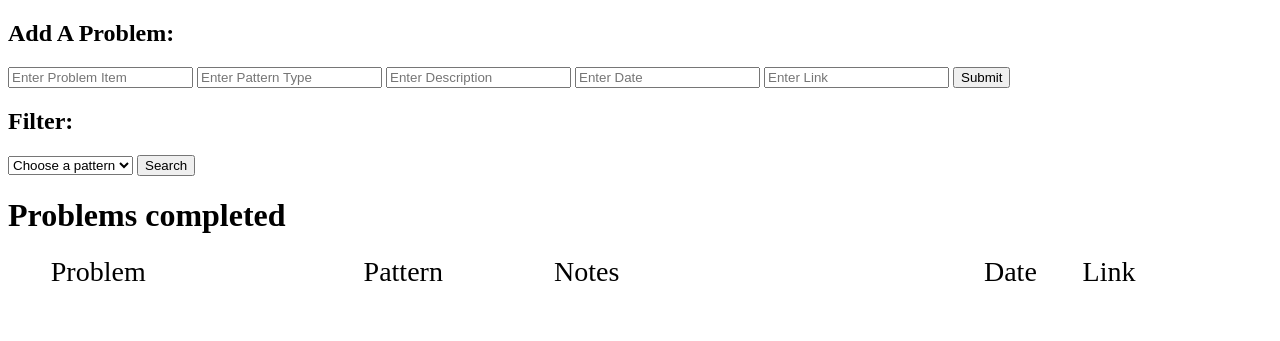
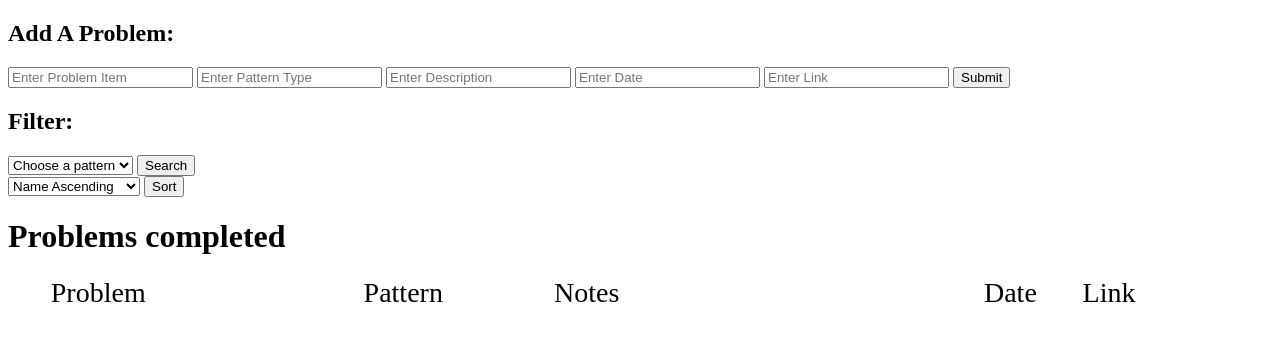
Before and after one commit to irashoemo1/leetcode-tracker, a Node server app: page /problems in a window 1280 px wide. Shown: the top 341 px of the page. Run offline with Node 20, Linux system fonts and the light colour scheme; data that the repository does not hold is empty; some libraries are stand-ins or nearby versions.

Commit message:
got the sort function down

```diff
--- a/controllers/problems.js
+++ b/controllers/problems.js
@@ -4,12 +4,39 @@ module.exports = {
     getProblems: async (request, response) => {
         try{
             let problemItems = await Problems.find();
-            // console.log(request.query.patternType)
+            // let problemItems = await Problems.find().sort({problem: 1});
+            // console.log(request)
             if(request.query.patternType != undefined){
                 problemItems = await Problems.find({pattern: request.query.patternType});
                 // console.log(request)
             }
-
+            response.render('problems.ejs', {problems: problemItems})
+        }catch(error){
+            console.log(error)
+        }
+    },
+    getSortedProblems: async (request, response) => {
+        try{
+            let problemItems;
+            if(request.query.sortType == 'nameAsc' || request.query.sortType == 'nameDesc'){
+                Problems.createIndexes({problem: 1})
+                if(request.query.sortType == 'nameAsc'){
+                    problemItems = await Problems.find().sort({problem: 1});
+                }
+                else{
+                    problemItems = await Problems.find().sort({problem: -1});
+                }
+            }
+            else if(request.query.sortType == 'dateAsc' || request.query.sortType == 'dateDesc'){
+                Problems.createIndexes({date: 1})
+                if(request.query.sortType == 'dateAsc'){
+                    problemItems = await Problems.find().sort({date: 1});
+                }
+                else{
+                    problemItems = await Problems.find().sort({date: -1});
+                }
+            }
+            // console.log(request)
             response.render('problems.ejs', {problems: problemItems})
         }catch(error){
             console.log(error)
--- a/routes/problems.js
+++ b/routes/problems.js
@@ -6,6 +6,8 @@ router.get('/', problemsController.getProblems)
 
 router.post('/createProblems', problemsController.createProblems)
 
+router.get('/sorted', problemsController.getSortedProblems)
+
 // router.put('/editProblem', problemsController.editProblem)
 
 // router.put('/markIncomplete', todosController.markIncomplete)
--- a/views/problems.ejs
+++ b/views/problems.ejs
@@ -30,6 +30,7 @@
         <button type="submit">Search</button>
     </form> -->
 
+    <!-- Need to make the search bar only the max one -->
     <form action="/problems/" method="GET">
         <select name="patternType" class="patternSelect">
             <option value="patterns" selected>Choose a pattern</option>
@@ -42,6 +43,16 @@
             <% }) %>
         </select>
         <button type="submit">Search</button>
+    </form>
+
+    <form action="/problems/sorted" method="GET">
+        <select name="sortType" class="sortSelect">
+            <option value="nameAsc">Name Ascending</option>
+            <option value="nameDesc">Name Descending</option>
+            <option value="dateAsc">Date Ascending</option>
+            <option value="dateDesc">Date Descending</option>
+        </select>
+        <button type="submit">Sort</button>
     </form>
 
     <h1>Problems completed</h1>
```
